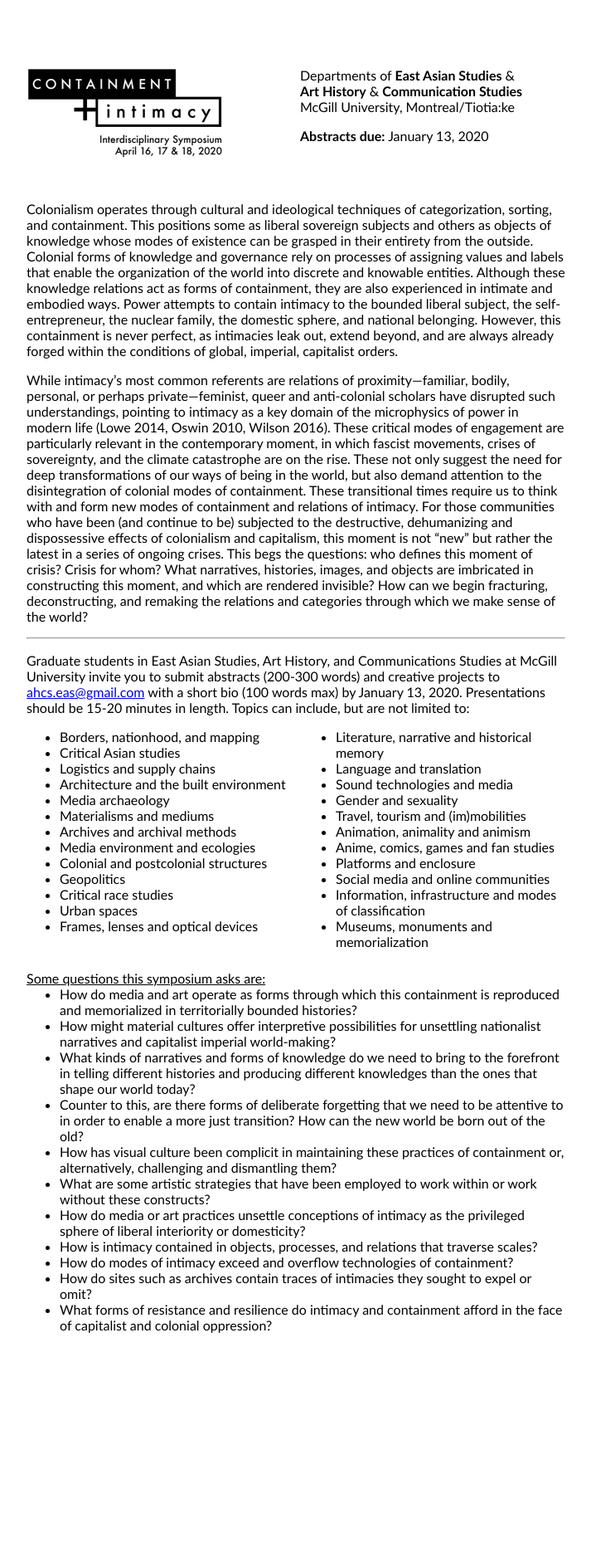
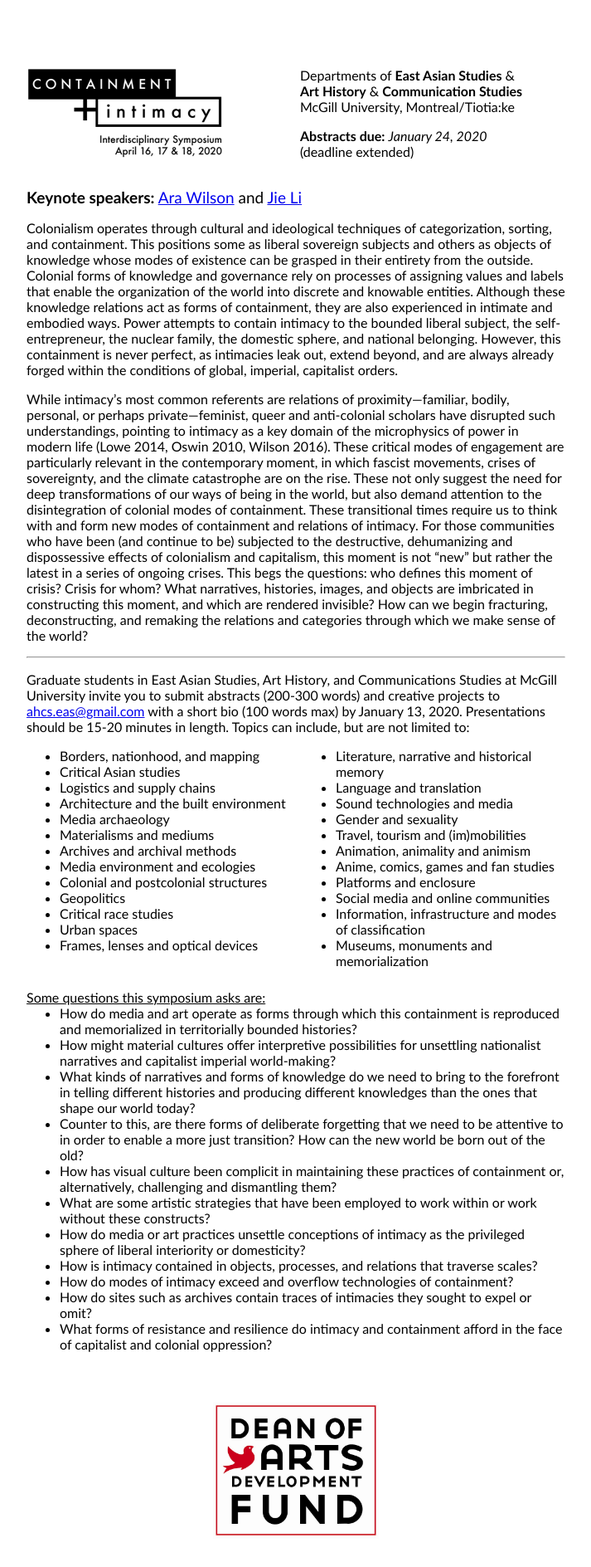
Before and after one commit to akstuhl/containmentandintimacy, a plain HTML site: page index.html in a window 1280 px wide. Shown: the whole page at 83% size, without its empty margins (283-996 px from the left). Before the commit the page ends 1697 px from the top, so only its background shows below. Drawn offline with Linux system fonts and the light colour scheme.

Commit message:
extend deadline, add speaker links

```diff
--- a/index.html
+++ b/index.html
@@ -14,8 +14,12 @@
         </div>
         <div class='two top-info'>
           <p>Departments of <span class='bold'>East Asian Studies</span> &amp;<br /><span class='bold'>Art History</span> &amp; <span class='bold'>Communication Studies</span><br />McGill University, Montreal/Tiotia:ke</p>
-          <p><span class='bold'>Abstracts due:</span> January 13, 2020</p>
+          <p><span class='bold'>Abstracts due:</span> <em>January 24, 2020</em><br />
+          (deadline extended)</p>
         </div>
+      </div>
+      <div class='speaker-links'>
+        <span class='bold'>Keynote speakers:</span> <a href='https://gendersexualityfeminist.duke.edu/people/ara-wilson'>Ara Wilson</a> and <a href='https://ealc.fas.harvard.edu/people/jie-li'>Jie Li</a>
       </div>
       <div class='theme-text'>
         <p>Colonialism operates through cultural and ideological techniques of categorization, sorting, and containment. This positions some as liberal sovereign subjects and others as objects of knowledge whose modes of existence can be grasped in their entirety from the outside. Colonial forms of knowledge and governance rely on processes of assigning values and labels that enable the organization of the world into discrete and knowable entities. Although these knowledge relations act as forms of containment, they are also experienced in intimate and embodied ways. Power attempts to contain intimacy to the bounded liberal subject, the self-entrepreneur, the nuclear family, the domestic sphere, and national belonging. However, this containment is never perfect, as intimacies leak out, extend beyond, and are always already forged within the conditions of global, imperial, capitalist orders.</p>
@@ -69,6 +73,9 @@
           <li>What forms of resistance and resilience do intimacy and containment afford in the face of capitalist and colonial oppression?</li>
         </ul>
       </div>
+      <div class='support-logos'>
+        <img src='DADF-logo.jpg' width='200px' alt='Dean of Arts Development Fund'/>
+      </div>
     </div>
   </body>
 </html>
--- a/style.css
+++ b/style.css
@@ -14,7 +14,6 @@ body {
 }
 
 .content-grid p {
-  /* text-align: center; */
   margin-top: 0;
 }
 
@@ -61,6 +60,15 @@ body {
   margin-top: 25px;
 }
 
+.support-logos {
+  text-align: center;
+  margin-top: 60px;
+}
+
+.speaker-links {
+   font-size: 19px;
+}
+
 .bold {
   font-weight: bold;
 }
```
Also changed, not shown: DADF-logo.jpg (added).
